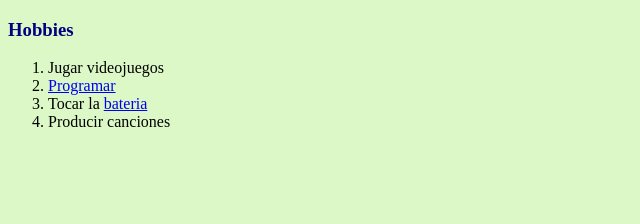
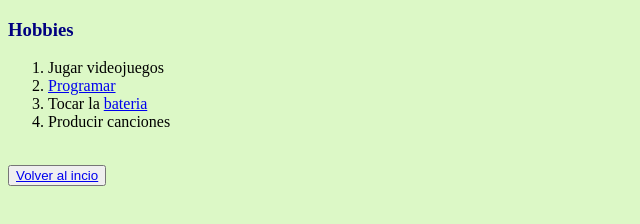
Before and after one commit to bitarwan/cv_plain, a plain HTML site: page hobbies.html in a window 1280 px wide. Shown: the whole page, without its empty margins (0-640 px from the left). Drawn offline with Linux system fonts and the light colour scheme.

Commit message:
hobbies.html
Nuevo hobbies con boton para regresar al inicio!

```diff
--- a/hobbies.html
+++ b/hobbies.html
@@ -18,7 +18,9 @@
         <li>Tocar la <a href="https://es.wikipedia.org/wiki/Bater%C3%ADa_(instrumento_musical)">bateria</a></li>
         <li>Producir canciones</li>
     </ol>
+    <br>
 
+    <button><a href="index.html">Volver al incio</a></button>
 </body>
 
 </html>
```
